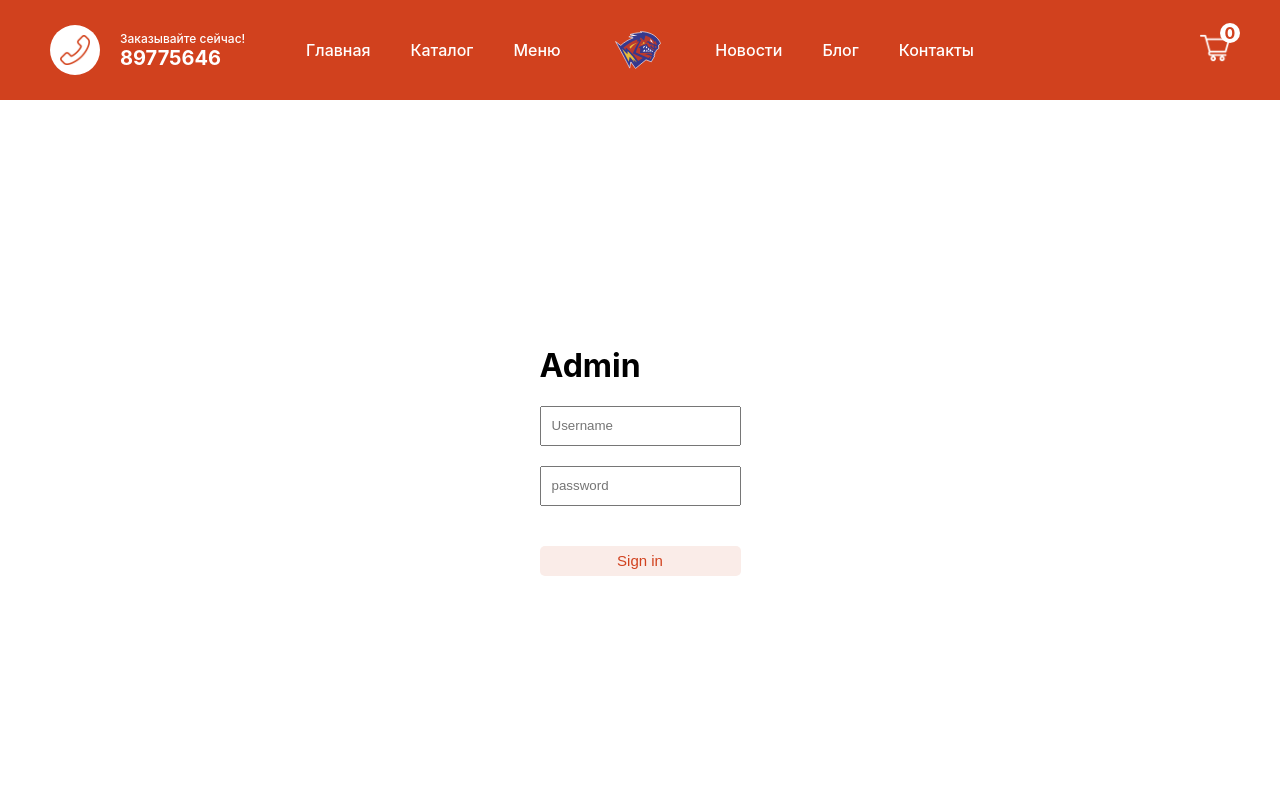
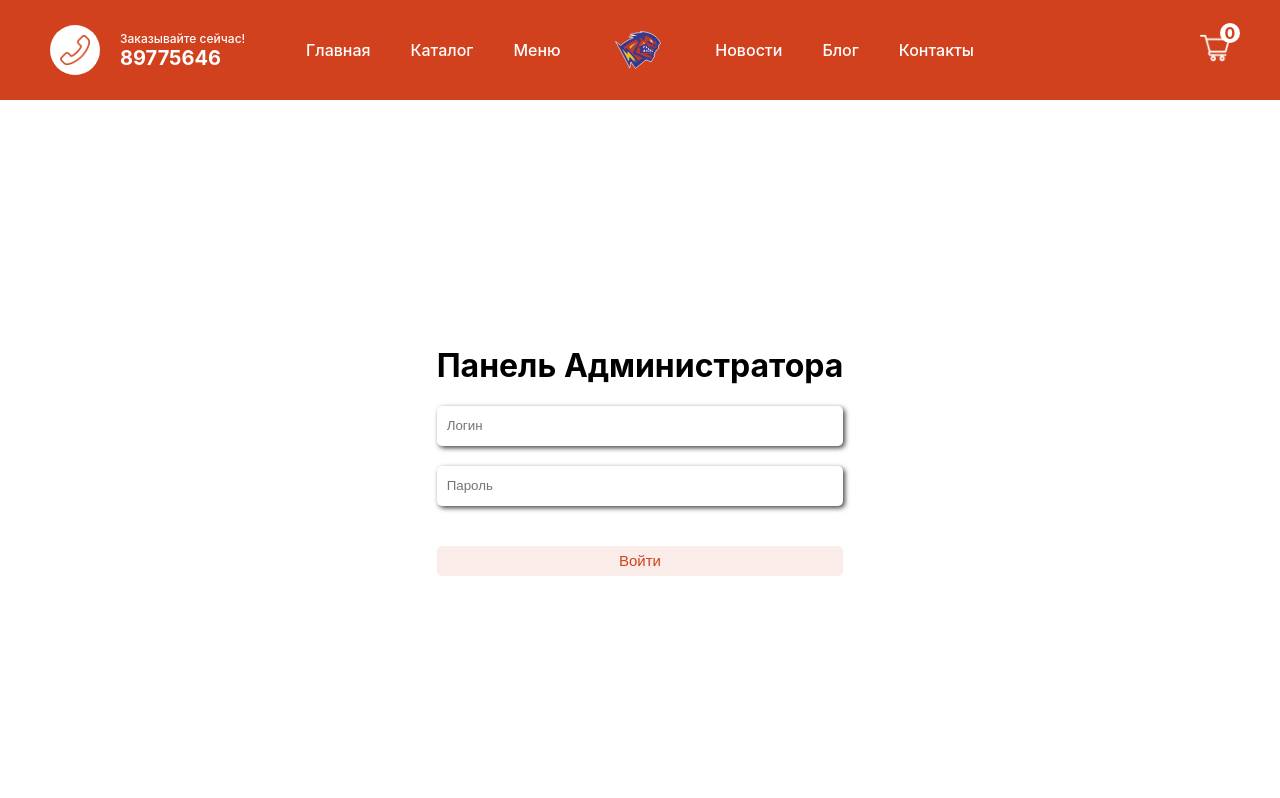
Before and after one commit to Topmewan/pizza-store, a Next.js app: page /admin/login in a window 1280 px wide. Shown: the top 798 px of the page. Built offline with nearby package versions, Linux system fonts and the light colour scheme.

Commit message:
beaty login form

```diff
--- a/pages/admin/login.js
+++ b/pages/admin/login.js
@@ -5,48 +5,61 @@ import {useRouter} from 'next/router';
 import Button from '../../components/Ui/Button/Button';
 
 const values = {
-  username:'',
-  password:''
+  username: '',
+  password: ''
 }
 
 const Login = () => {
 
-  const [formValues,setFormValues] = useState(values);
-  const [error,setError] = useState(false);
+  const [formValues, setFormValues] = useState(values);
+  const [error, setError] = useState(false);
   const router = useRouter();
   console.log(formValues.username, formValues.password)
 
   const handleChange = (e) => {
-    setFormValues({...formValues,[e.target.name]:e.target.value})
+    setFormValues({...formValues, [e.target.name]: e.target.value})
   }
 
   const handleSubmit = async () => {
 
     const admin = {
-      username:formValues.username,
+      username: formValues.username,
       password: formValues.password
     }
 
     try {
       await axios.post('http://localhost:3000/api/login', admin);
       router.push('/admin');
-    } catch (e){
+    } catch (e) {
       setError(true);
     }
   }
 
 
-
   return (
     <div className={styles.container}>
       <div className={styles.wrapper}>
-        <h1>Admin</h1>
-        <input type="text" className={styles.input} placeholder='Username' name='username' value={formValues.username} onChange={handleChange}/>
-        <input type="password" className={styles.input} placeholder='password' name='password' value={formValues.password} onChange={handleChange}/>
+        <h1>Панель Администратора</h1>
+        <input
+          type="text"
+          className={styles.input}
+          placeholder='Логин'
+          name='username'
+          value={formValues.username}
+          onChange={handleChange}
+        />
+        <input
+          type="password"
+          className={styles.input}
+          placeholder='Пароль'
+          name='password'
+          value={formValues.password}
+          onChange={handleChange}
+        />
         <Button onClick={handleSubmit}>
-          Sign in
+          Войти
         </Button>
-        {error && <span className={styles.error}>Неверные данные</span>}
+        {error && <span className={styles.error}>Неверные данные,попробуйте снова!</span>}
       </div>
     </div>
   );
--- a/styles/Login.module.css
+++ b/styles/Login.module.css
@@ -14,16 +14,13 @@
     height: 40px;
     margin-bottom: 20px;
     padding: 0px 10px;
+    border-radius: 5px;
+    border: none;
+    box-shadow: 2px 2px 5px #444;
 }
-
-.button {
-    height: 40px;
-    margin-bottom: 20px;
-    border: none;
-    background-color: teal;
-    color: white;
-    font-weight: 600;
-    cursor: pointer;
+.input:active, .input:focus, .input:hover {
+    outline: 0;
+    outline-offset: 0;
 }
 
 .error {
```
Also changed, not shown: 1 other file (tests, documents, lock files or other folders).
